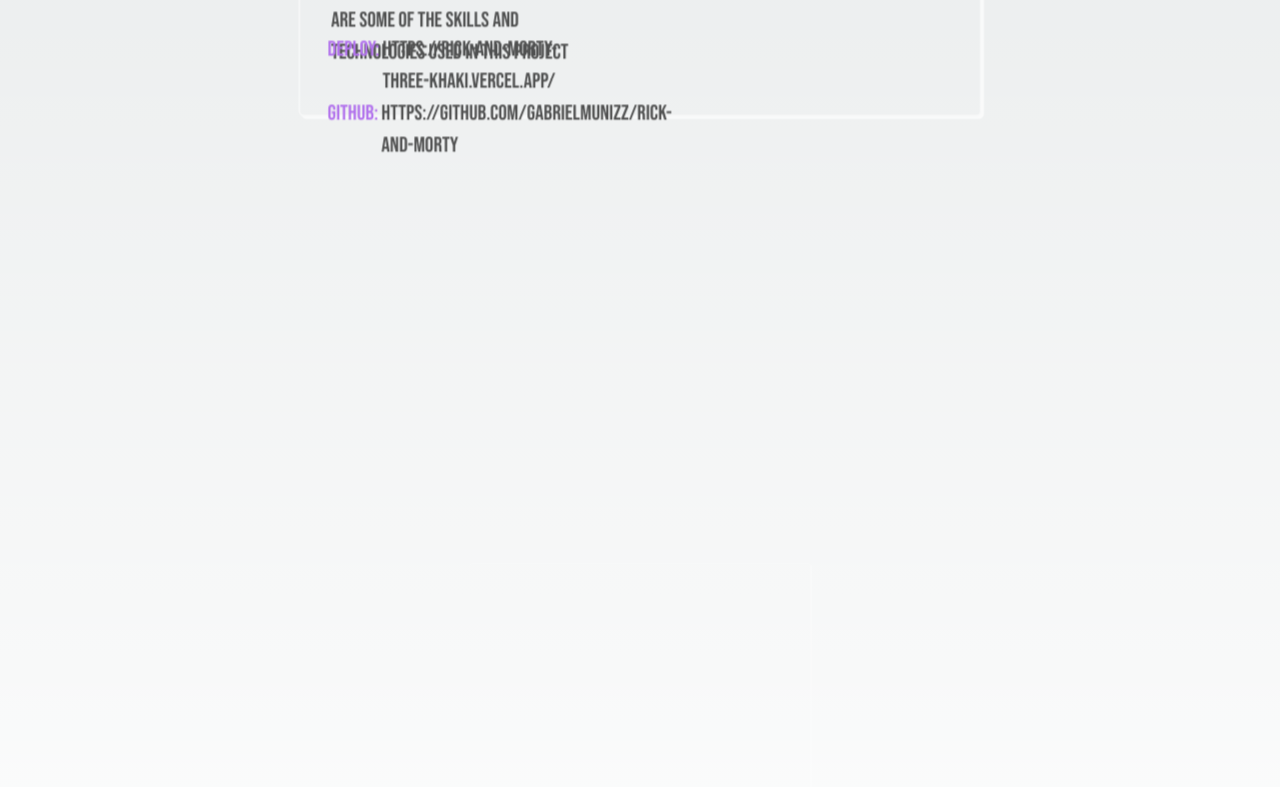
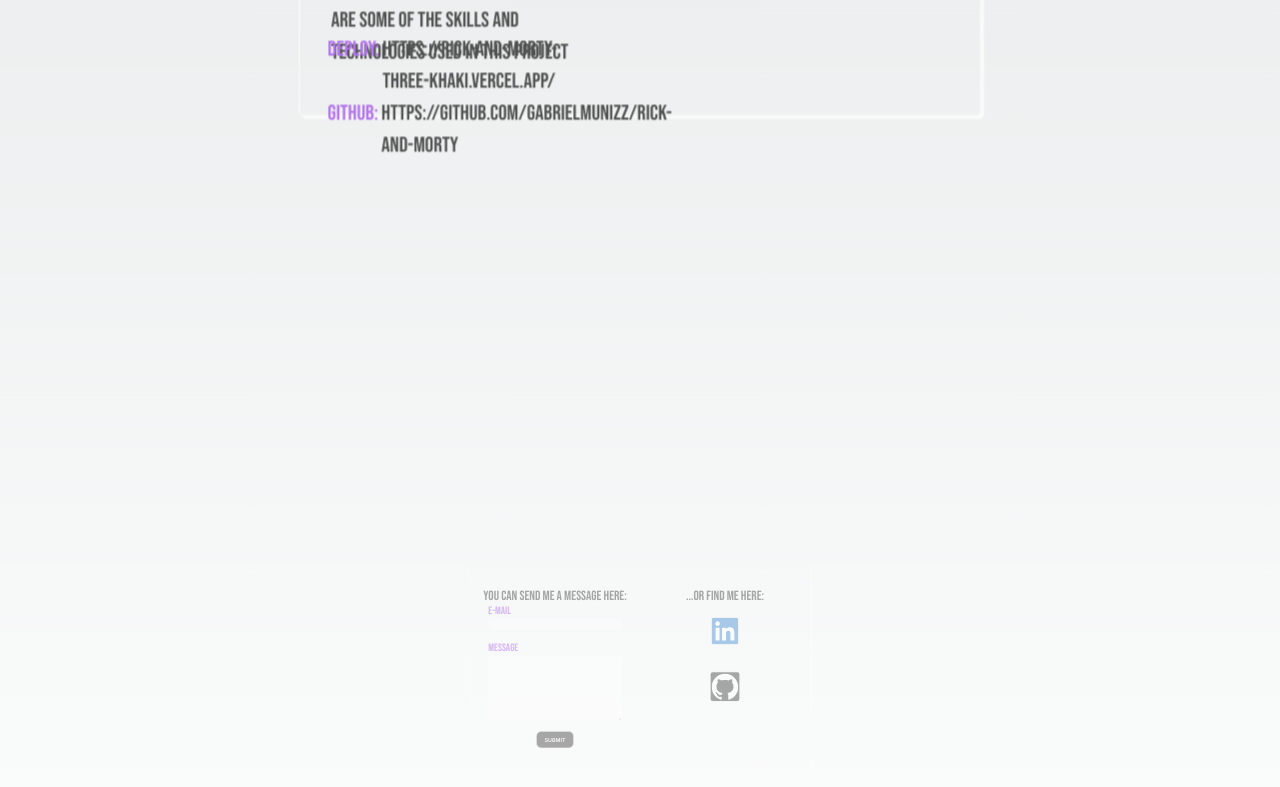
Before and after one commit to GabrielMunizz/porfolio2, a Next.js app: page / in a window 1280 px wide. Shown: the part 1337-2124 px from the top of the page. Built offline with nearby package versions, Linux system fonts and the light colour scheme.

Commit message:
Feat: adiciona ContactMe

```diff
--- a/src/app/pages/ContactMe.tsx
+++ b/src/app/pages/ContactMe.tsx
@@ -1,12 +1,17 @@
 import Container from "@/components/Container";
 import { useContext } from "react";
 import PorfolioContext from "../context/PortfolioContext";
+import SendMe from "@/components/SendMe";
+import FindMe from "@/components/FindMe";
 
 export default function ContactMe() {
   const { contactMeRef } = useContext(PorfolioContext);
   return (
     <Container containerRef={contactMeRef}>
-      <div></div>
+      <div className="flex flex-row justify-around items-center w-[100%] h-[100%]">
+        <SendMe />
+        <FindMe />
+      </div>
     </Container>
   );
 }
--- /dev/null
+++ b/src/components/FindMe.tsx
@@ -0,0 +1,12 @@
+import Github from "./Github";
+import LinkedinButton from "./LinkedinButton";
+
+export default function FindMe() {
+  return (
+    <div className="flex flex-col justify-start items-center w-[45%] h-[80%]">
+      <h2 className="bebas text-[2.5rem]">...or find me here:</h2>
+      <LinkedinButton />
+      <Github />
+    </div>
+  );
+}
--- /dev/null
+++ b/src/components/Github.tsx
@@ -0,0 +1,17 @@
+import { SiGithub } from "react-icons/si";
+
+export default function Github() {
+  return (
+    <div className="flex flex-row hover:scale-[1.2] border-2 rounded-md duration-300 justify-center mt-[5rem]">
+      <button className="p-[0.2rem] bg-[#000] w-[100%] rounded-md justify-center items-center bebas">
+        <a
+          className="flex flex-row text-[3.5rem]"
+          href="https://github.com/GabrielMunizz"
+          target="_blank"
+        >
+          <SiGithub className="text-[5rem] text-[#fff] " />
+        </a>
+      </button>
+    </div>
+  );
+}
--- /dev/null
+++ b/src/components/LinkedinButton.tsx
@@ -0,0 +1,19 @@
+import { SiLinkedin } from "react-icons/si";
+
+export default function LinkedinButton() {
+  return (
+    <div className="hover:scale-[1.2] w-[30%] duration-300 justify-center mt-[2rem]">
+      <button className="flex flex-row justify-center w-[100%] rounded-md items-center bebas">
+        <a
+          className="flex flex-row items-center border-2 rounded-md"
+          href="https://www.linkedin.com/in/gabriel-muniz-dev/"
+          target="_blank"
+        >
+          <div className="bg-[#fff] rounded-lg">
+            <SiLinkedin className="text-[5rem] text-[#0a6ac4]" />
+          </div>
+        </a>
+      </button>
+    </div>
+  );
+}
--- /dev/null
+++ b/src/components/SendMe.tsx
@@ -0,0 +1,19 @@
+import TextArea from "./TextArea";
+import TextInput from "./TextInput";
+
+export default function SendMe() {
+  return (
+    <div className="flex flex-col items-center w-[45%] h-[80%]">
+      <form className="flex flex-col items-center w-[100%] h-[100%]" action="">
+        <h3 className="bebas text-[2.5rem]">You can send me a message here:</h3>
+        <div className="flex flex-col justify-center items-center w-[80%] h-[80%]">
+          <TextInput>E-mail</TextInput>
+          <TextArea>Message</TextArea>
+          <button className="mt-[2rem] rounded-2xl border-2 mb-[1rem] bg-black px-6 py-3 font-semibold uppercase text-white transition-all duration-300 hover:text-purple-600 hover:border-purple-600 hover:translate-x-[-4px] hover:translate-y-[-4px] hover:rounded-md hover:shadow-[4px_4px_0px_blueviolet] active:translate-x-[0px] active:translate-y-[0px] active:rounded-2xl active:shadow-none">
+            Submit
+          </button>
+        </div>
+      </form>
+    </div>
+  );
+}
--- /dev/null
+++ b/src/components/TextArea.tsx
@@ -0,0 +1,13 @@
+export default function TextArea({ children }: { children: string }) {
+  return (
+    <div className="flex flex-col justify-center items-start mt-[2rem]">
+      <label
+        className="bebas text-[2rem] text-purple-600"
+        htmlFor={`${children}`}
+      >
+        {children}
+      </label>
+      <textarea className="rounded-md w-[25rem] h-[12rem]" id={`${children}`} />
+    </div>
+  );
+}
--- /dev/null
+++ b/src/components/TextInput.tsx
@@ -0,0 +1,17 @@
+export default function TextInput({ children }: { children: string }) {
+  return (
+    <div className="flex flex-col justify-center items-start">
+      <label
+        className="bebas text-[2rem] text-purple-600"
+        htmlFor={`${children}`}
+      >
+        {children}
+      </label>
+      <input
+        className="rounded-md w-[25rem] h-[2rem]"
+        id={`${children}`}
+        type="text"
+      />
+    </div>
+  );
+}
```
